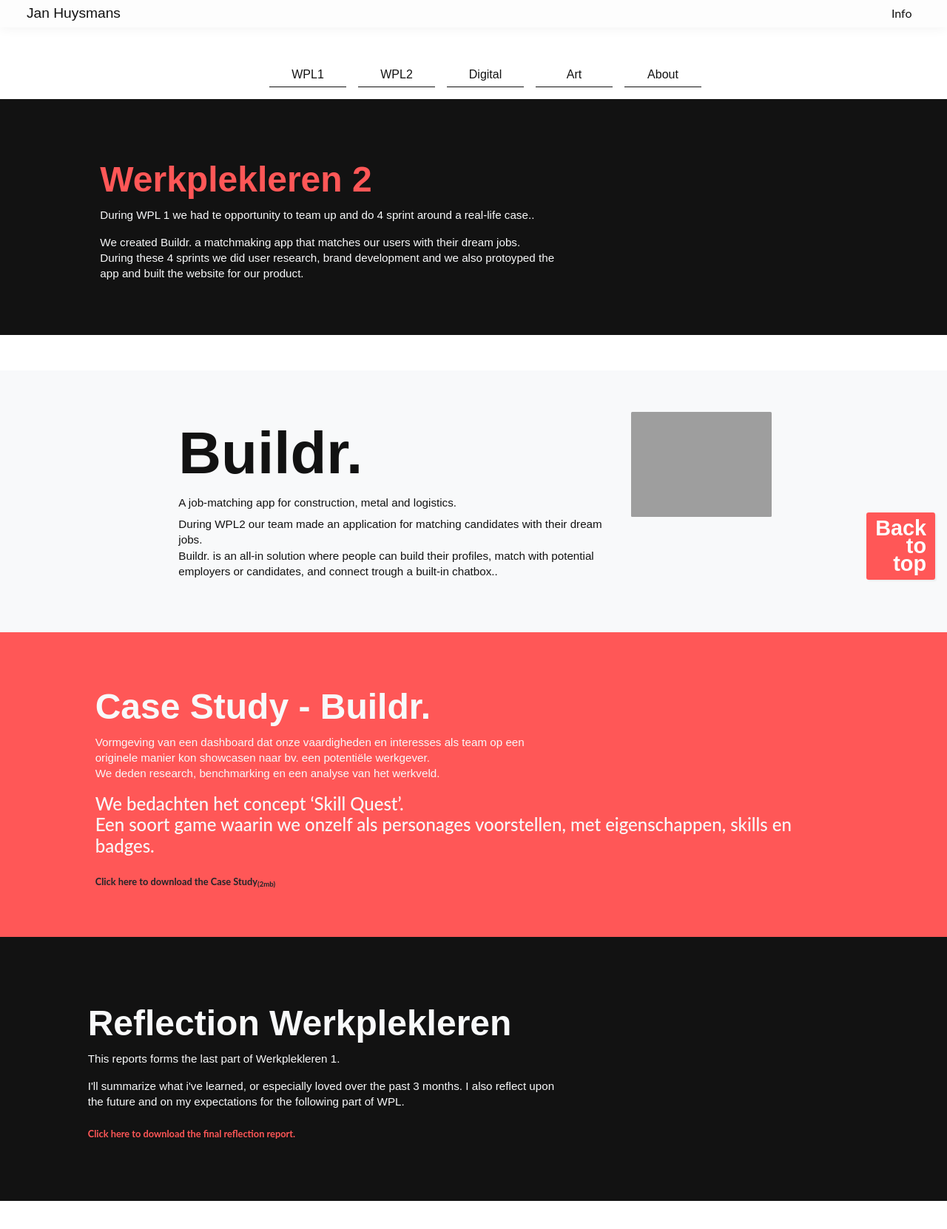
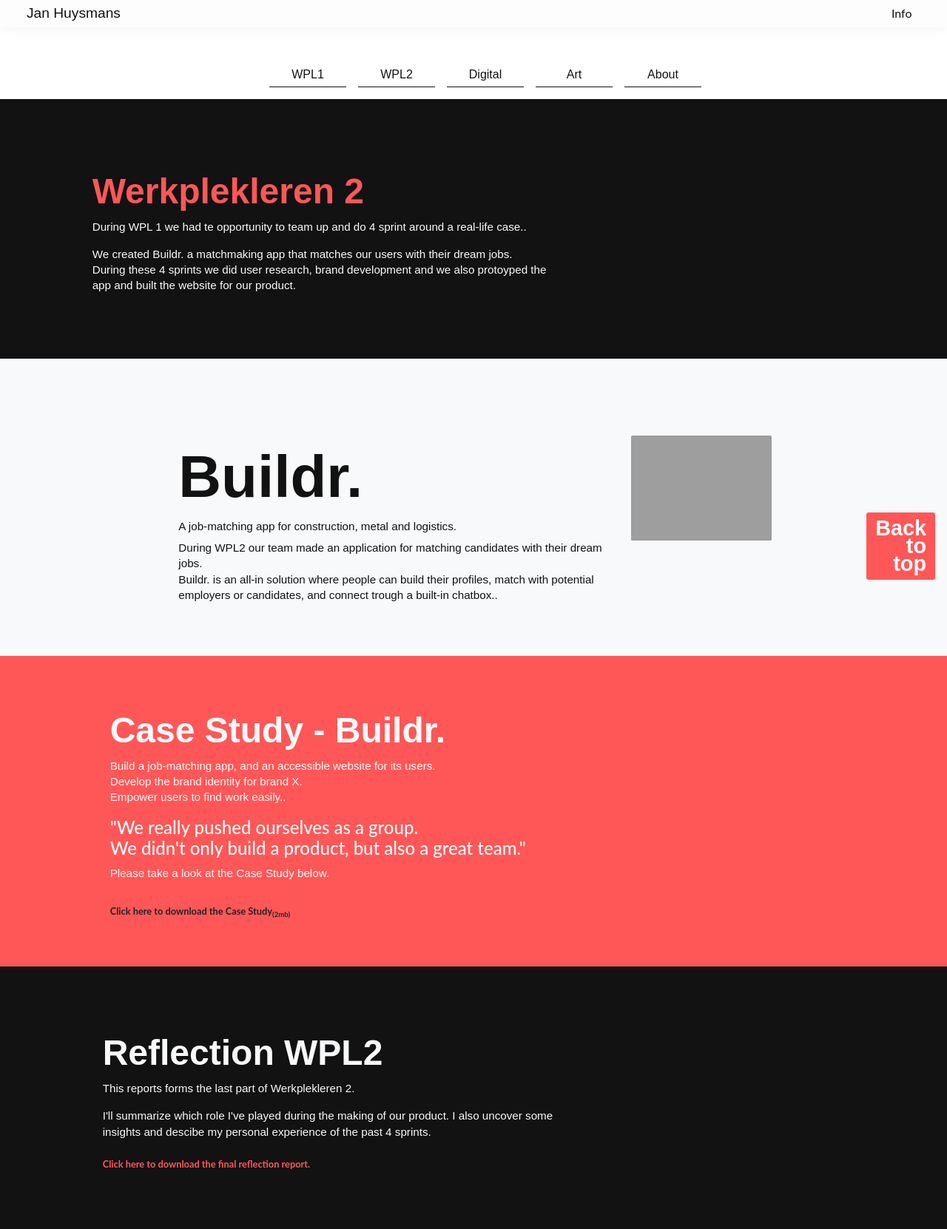
Before and after one commit to JanHuysmansPXL/portfolioWPL2, a plain HTML site: page wpl2.html in a window 1280 px wide. Shown: the whole page at 74% size. Before the commit the page ends 1624 px from the top, so only its background shows below. Drawn offline with nearby package versions, Linux system fonts and the light colour scheme; grey boxes are pictures that could not be loaded; a web font is replaced by a local one.

Commit message:
Vijfde - Commit - WPL2 Aangevuld, taal aangepast en links toegevoegd bij de meeste inhoud van Index. - ALLES NA TE KIJKEN.

```diff
--- a/wpl2.html
+++ b/wpl2.html
@@ -39,8 +39,8 @@
   <ul class="navbar-pxl__list row justify-content-sm-around justify-content-lg-center">
     <li class="navbar-pxl__listitem_dark col-xs-12 col-lg-1 py-2 p-lg-1 mx-2"><a class="navbar-pxl-link_dark" href="wpl1.html">WPL1</a></li>
     <li class="navbar-pxl__listitem_dark col-xs-12 col-lg-1 py-2 p-lg-1 mx-2"><a class="navbar-pxl-link_dark navbar-pxl-link_currentpage" href="wpl2.html">WPL2</a></li>
-    <li class="navbar-pxl__listitem_dark col-xs-12 col-lg-1 py-2 p-lg-1 mx-2"><a class="navbar-pxl-link_dark" href="#">Digital</a></li>
-    <li class="navbar-pxl__listitem_dark col-xs-12 col-lg-1 py-2 p-lg-1 mx-2"><a class="navbar-pxl-link_dark" href="#">Art</a></li>
+    <li class="navbar-pxl__listitem_dark col-xs-12 col-lg-1 py-2 p-lg-1 mx-2"><a class="navbar-pxl-link_dark" href="index.html">Digital</a></li>
+    <li class="navbar-pxl__listitem_dark col-xs-12 col-lg-1 py-2 p-lg-1 mx-2"><a class="navbar-pxl-link_dark" href="index.html">Art</a></li>
     <li class="navbar-pxl__listitem_dark col-xs-12 col-lg-1 py-2 p-lg-1 mx-2"><a class="navbar-pxl-link_dark" href="infoNew.html">About</a></li>
   </ul>
 </nav>
@@ -52,8 +52,8 @@
   <!-- TITEL -->
   <!-- 1. WPL1 INLEIDING INHOUD-->
   <div id="wpl-inhoud" class="container-fluid bg-darker py-5">
-    <div class="subject-block row p-3 p-lg-2 bg-darker text-light p-4 justify-content-lg-center mx-auto">
-      <div class="col-10">
+    <div class="subject-block row bg-darker text-light p-4 justify-content-lg-center mx-auto">
+      <div class="col-10 me-5">
         <h2 class="subject-block__title_lg text-red-prim mt-4">Werkplekleren 2</h2>
         <p class="subject-block__text mt-2"> During WPL 1 we had te opportunity to team up and do 4 sprint around a real-life case..</p>
         <p class="subject-block__text mt-2">We created Buildr. a matchmaking app that matches our users with their dream jobs.
@@ -65,8 +65,8 @@
   <!-- BUILDR --- MOCKUP  -->
 
 
-  <div id="wpl2-buildr" class="container-fluid pt-5">
-    <div class="subject-block row justify-content-center px-4 py-5 bg-light text-darker">
+  <div id="wpl2-buildr" class="container-fluid pt-5 bg-light">
+    <div class="subject-block row justify-content-center px-4 py-5 text-darker">
       <div class="col-10 col-sm-6 col-lg-6 my-2 order-sm-2 align-self-start">
         <h2 class="subject-block__title_xl my-2">Buildr.</h2>
         <h3 class="subject-block__text">A job-matching app for construction, metal and  logistics.</h3>
@@ -81,27 +81,26 @@
 
   <!-- DASHBOARD -->
     <div class="container-fluid bg-red-prim py-5">
-      <div id="wpl-dashboard" class="subject-block row py-lg-2 justify-content-center mx-auto">
+      <div id="wpl-dashboard" class="subject-block row py-lg-2 px-4 justify-content-center mx-auto">
           <div class="col-xs-6 col-sm-10 my-2">
             <h2 class="subject-block__title_lg text-light my-2">Case Study - Buildr.</h2>
-            <p class="subject-block__text text-light">Vormgeving van een dashboard dat onze vaardigheden en interesses als team op een originele manier kon showcasen naar bv. een potentiële werkgever.
-              <br>We deden research, benchmarking en een analyse van het werkveld.</p>
-            <h4 class="subject-block__largequote text-light mt-2">We bedachten het concept ‘Skill Quest’.<br>
-              Een soort game waarin we onzelf als personages voorstellen,
-              met eigenschappen, skills en badges.</h4>
-            <p></p>
-            <a class="download-link text-dark mt-2" href="/assets/buildr/buildr_casestudy_pdf.pdf" download="Buildr. Case Study">Click here to download the Case Study<sub>(2mb)</sub></a>
+            <p class="subject-block__text text-light">Build a job-matching app, and an accessible website for its users.
+              <br>Develop the brand identity for brand X.
+              <br>Empower users to find work easily..
+            <h4 class="subject-block__largequote text-light mt-2">"We really pushed ourselves as a group.<br>We didn't only build a product, but also a great team."</h4>
+            <p class="subject-block__text text-light">Please take a look at the Case Study below.</p>
+            <a class="download-link text-dark mt-3" href="/assets/buildr/buildr_casestudy_pdf.pdf" download="Buildr. Case Study">Click here to download the Case Study<sub>(2mb)</sub></a>
           </div>
       </div>
     </div>
 
   <!-- Eindreflectie -->
     <div class="container-fluid py-5 bg-darker">
-      <div class="subject-block row justify-content-center my-4 bg-darker text-light">
+      <div class="subject-block row justify-content-center px-4 my-4 bg-darker text-light">
         <div class="col-xs-6 col-sm-10 my-2">
-          <h2 class="subject-block__title_lg my-2">Reflection Werkplekleren</h2>
-          <p class="subject-block__text">This reports forms the last part of Werkplekleren 1.</p>
-          <p class="subject-block__text mt-1">I'll summarize what i've learned, or especially loved over the past 3 months. I also reflect upon the future and on my expectations for the following part of WPL.</p>
+          <h2 class="subject-block__title_lg my-2">Reflection WPL2</h2>
+          <p class="subject-block__text">This reports forms the last part of Werkplekleren 2.</p>
+          <p class="subject-block__text mt-1">I'll summarize which role I've played during the making of our product. I also uncover some insights and descibe my personal experience of the past 4 sprints.</p>
           <a class="download-link text-red-prim mt-2" href="/assets/wpl2_eindreflectie_huysmans_jan.pdf" download="Eindreflectie WPL2 - Jan_Huysmans">Click here to download the final reflection report.</a>
         </div>
       </div>
```
Also changed, not shown: index.html (+4 -4 lines), wpl1.html (+14 -14 lines), 1 other file.
